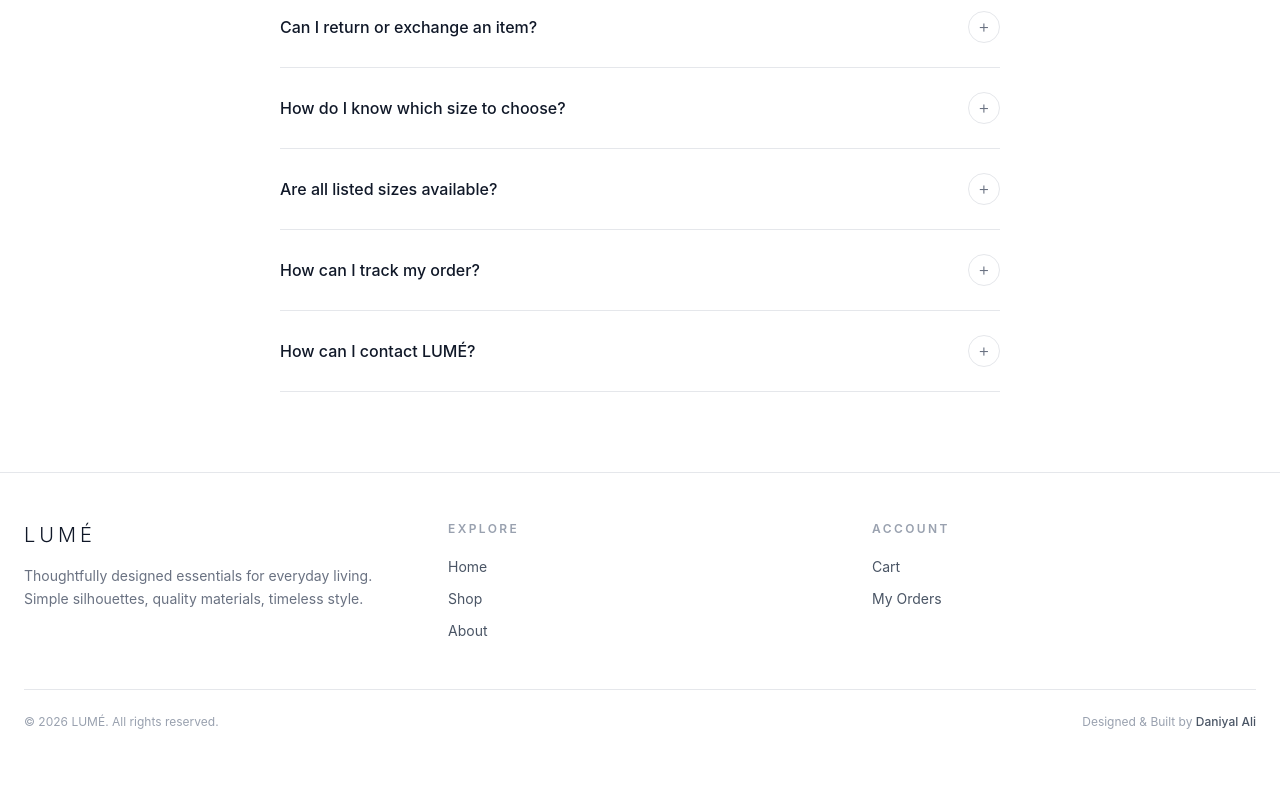
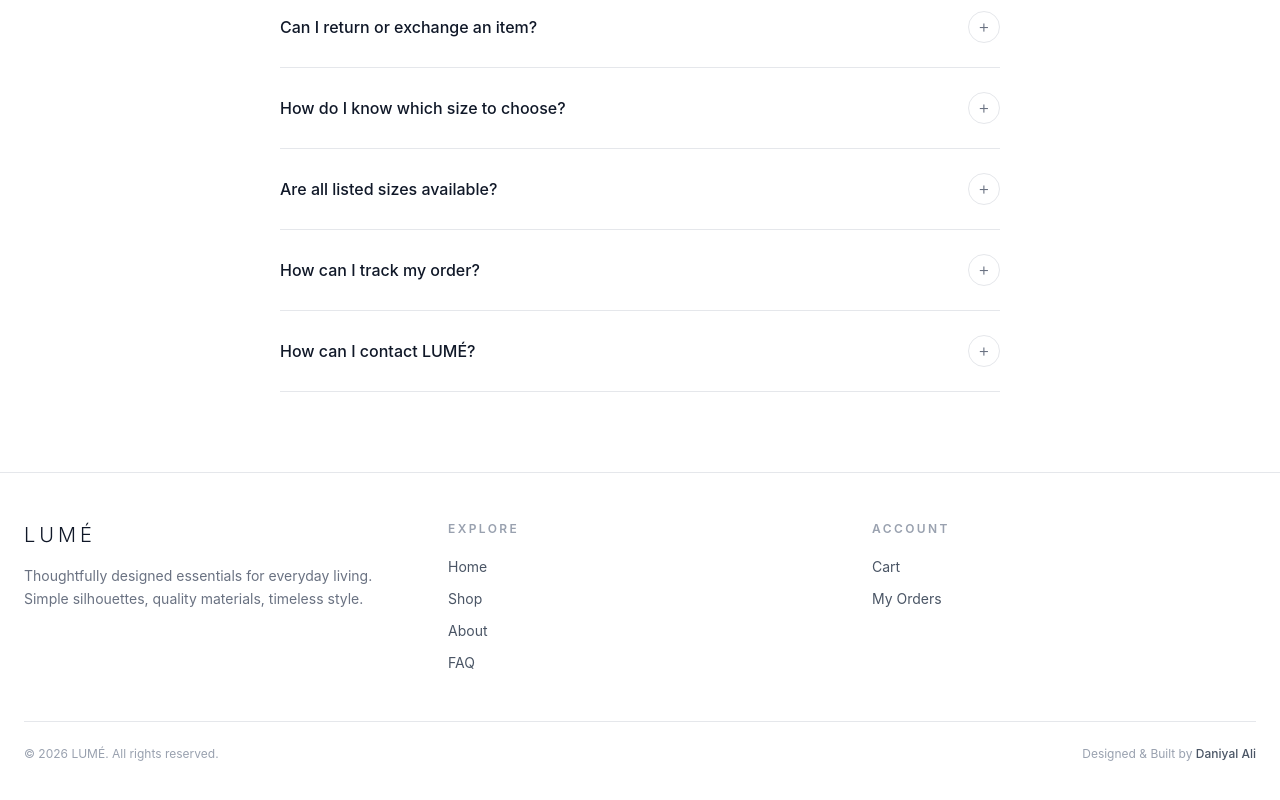
Before and after one commit to daniyalalee24/lume-ecommerce, a React (Vite) app in the folder client/: page /faq in a window 1280 px wide. Shown: the part 925-1725 px from the top of the page. Before the commit the page ends 1703 px from the top, so only its background shows below. Built offline with nearby package versions, Linux system fonts and the light colour scheme.

Commit message:
feat: add FAQ link to footer navigation

```diff
--- a/client/src/components/Footer.jsx
+++ b/client/src/components/Footer.jsx
@@ -38,6 +38,11 @@ function Footer() {
               <Link to="/about" className="transition-colors hover:text-black">
                 About
               </Link>
+
+              {/* Add the FAQ link here */}
+              <Link to="/faq" className="transition-colors hover:text-black">
+                FAQ
+              </Link>
             </div>
           </div>
 
```
